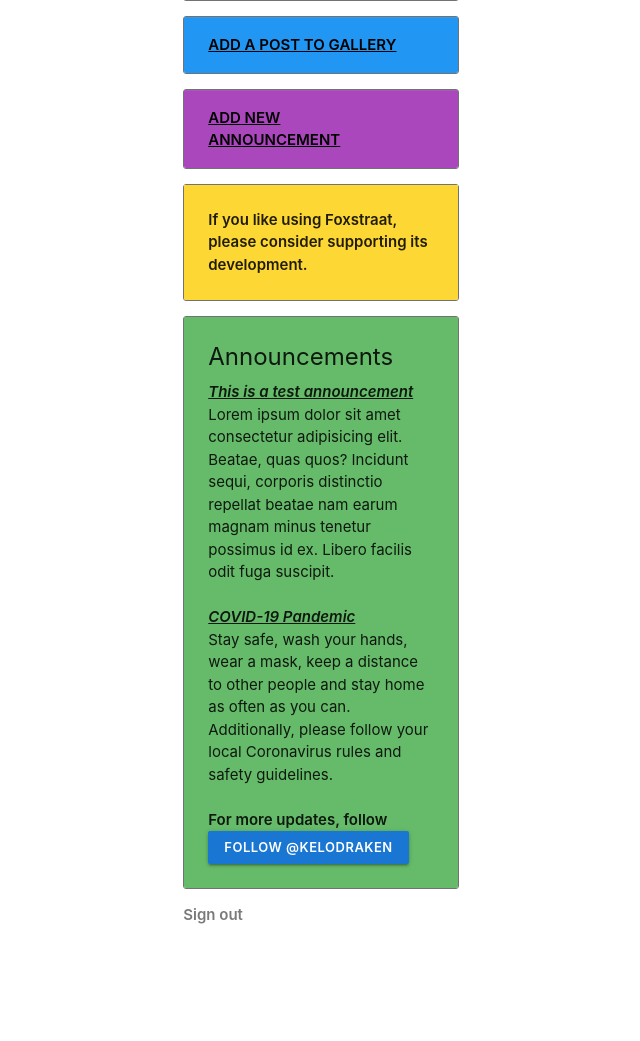
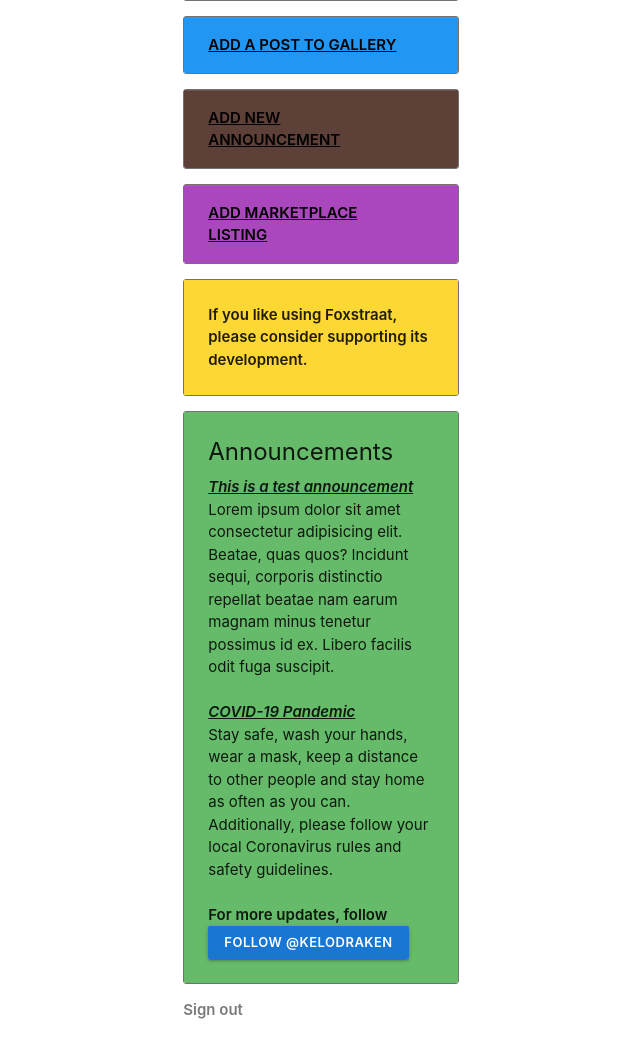
Before and after one commit to KeloDraken/foxstraat, a Django app: page /u/dashboard/ in a window 1280 px wide. Shown: the part 614-1655 px from the top of the page, without its empty margins (20-660 px from the left). Before the commit the page ends 1538 px from the top, so only its background shows below. Run offline with Django 3.2, Linux system fonts and the light colour scheme; a user stored in the database is signed in; data comes from the database, SQL or seed files in the repository; both versions use the stored data as it was after the commit; parts of the project's set-up code (start-up, migrations or seed data) failed here and were passed over.

Commit message:
Add marketplace listing link to dashboard

```diff
--- /dev/null
+++ b/templates/components/dashboard/add_marketplace_listing.html
@@ -0,0 +1,9 @@
+<!-- Create announcement section -->
+<div title="Add a post to gallery" class="card z-depth-0">
+    <div class="purple lighten-1 card-action">
+        <a class="black-text" style="text-decoration: underline;"
+            href="{% url 'announcements:create-announcement' %}">Add Marketplace listing</a>
+        </a>
+    </div>
+</div>
+<!-- Create announcement section ends -->
--- a/templates/components/dashboard/create_announcement.html
+++ b/templates/components/dashboard/create_announcement.html
@@ -1,7 +1,7 @@
 {% if request.user.is_superuser %}
 <!-- Create announcement section -->
 <div title="Add a post to gallery" class="card z-depth-0">
-    <div class="purple lighten-1 card-action">
+    <div class="brown darken-2 card-action">
         <a class="black-text" style="text-decoration: underline;"
             href="{% url 'announcements:create-announcement' %}">Add new announcement</a>
         </a>
--- a/templates/views/dashboard/dashboard.html
+++ b/templates/views/dashboard/dashboard.html
@@ -101,9 +101,14 @@
 
             {% include 'components/dashboard/create_announcement.html' %}
 
+            <!-- Marketplace section -->
+            {% include 'components/dashboard/add_marketplace_listing.html' %}
+            <!-- Marketplace section ends -->
+
             <!-- Site info section -->
             {% include 'components/dashboard/site_info.html' %}
             <!-- site info section ends -->
+
 
             <!-- foxstraat announcements section -->
             {% include 'components/dashboard/announcements.html' %}
```
Also changed, not shown: db.sqlite3.
